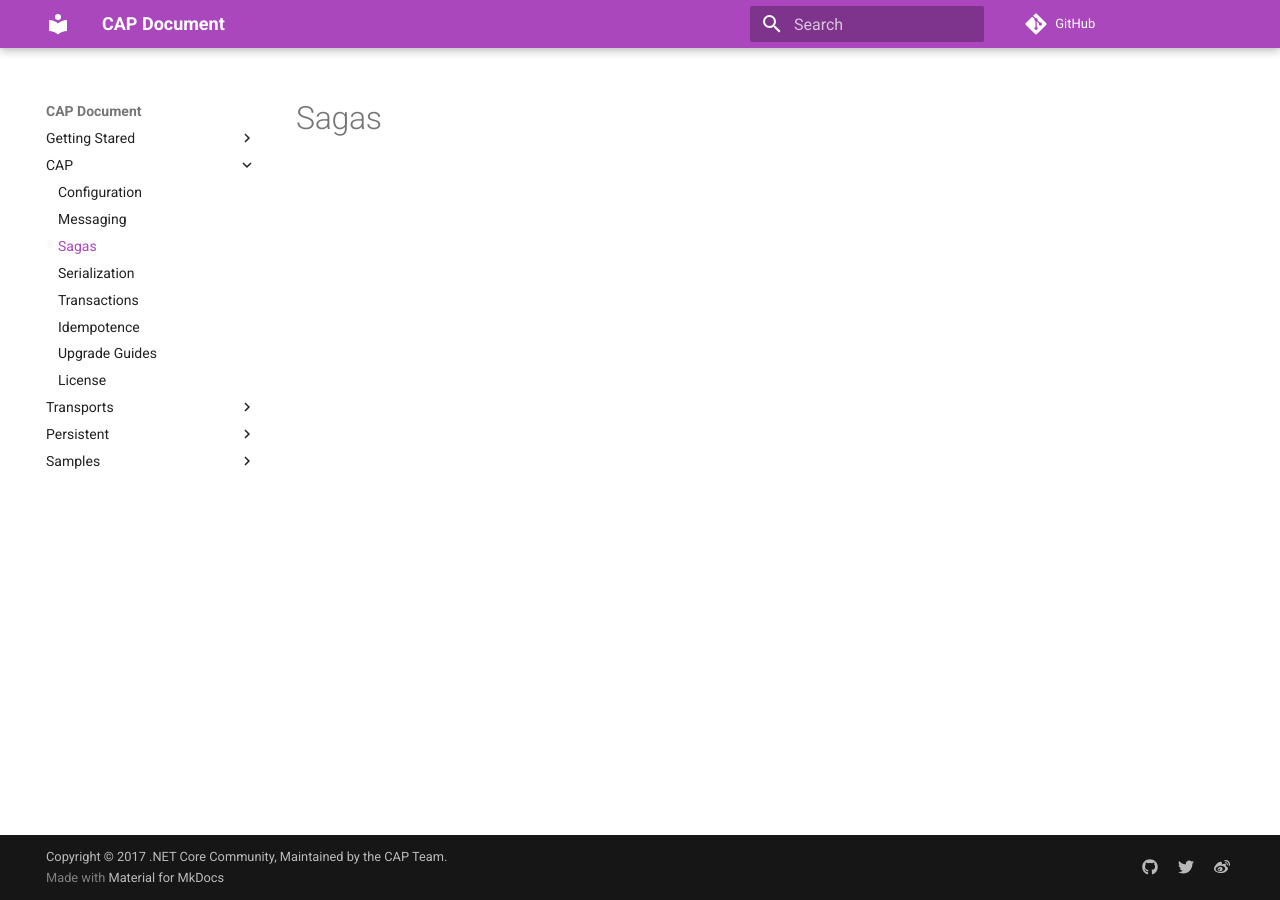
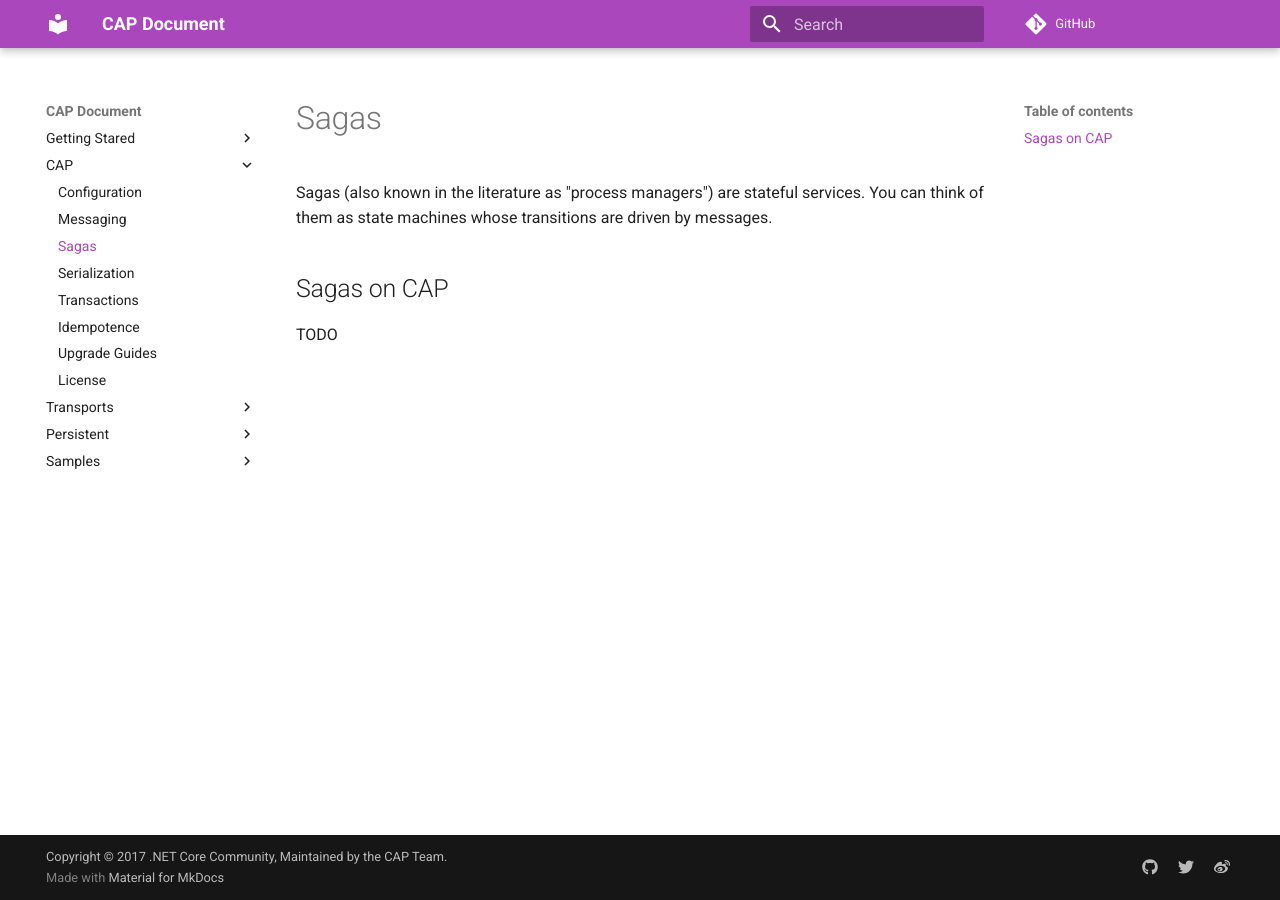
Before and after one commit to dotnetcore/CAP, an MkDocs documentation site: the page built from docs/content/user-guide/cn/cap/sagas.md, in a window 1280 px wide. Built offline with MkDocs 1.6.1 and Material for MkDocs 9.7.7, drawn with Linux system fonts in a browser that asks for light colours; comment, search, counter and statistics services are not loaded.

Commit message:
update docs

```diff
--- a/docs/content/user-guide/cn/cap/sagas.md
+++ b/docs/content/user-guide/cn/cap/sagas.md
@@ -1 +1,7 @@
 # Sagas
+
+Sagas (also known in the literature as "process managers") are stateful services. You can think of them as state machines whose transitions are driven by messages.
+
+## Sagas on CAP
+
+TODO
```
Also changed, not shown: docs/content/user-guide/cn/cap/idempotence.md (added, +28 -0 lines), docs/content/user-guide/cn/cap/messaging.md (+9 -0 lines), docs/content/user-guide/cn/cap/upgrade-guides.md (+2 -0 lines).
